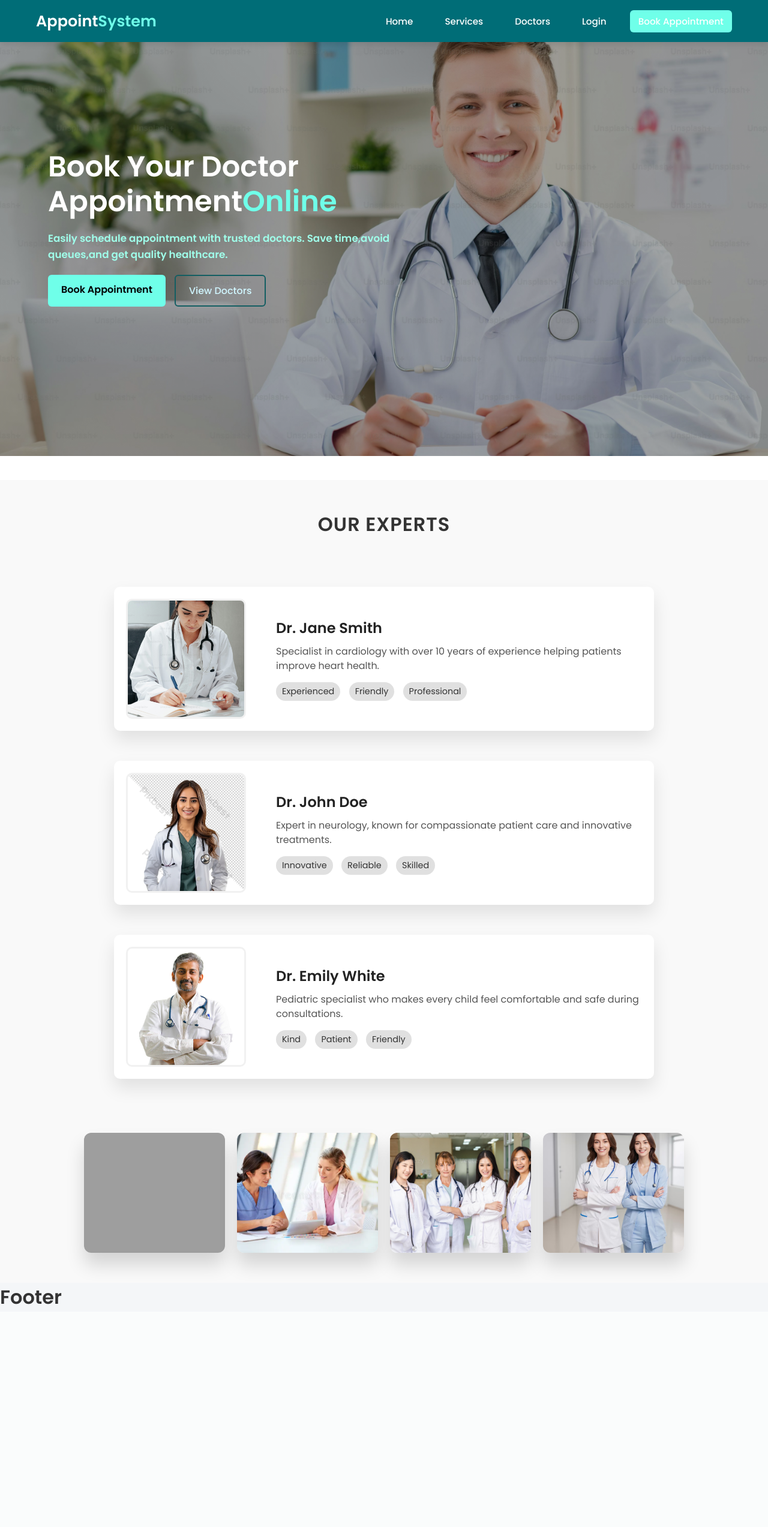
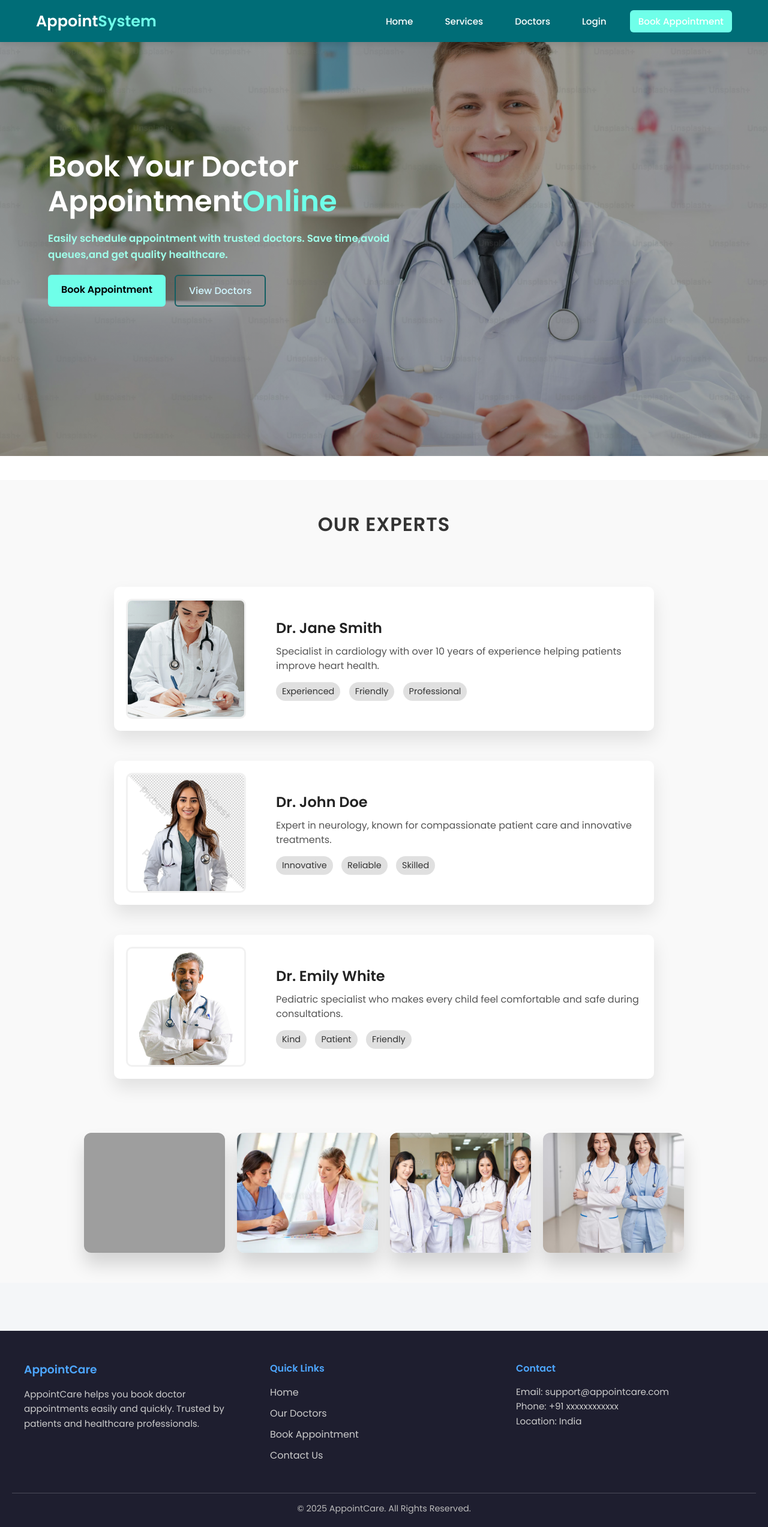
Before and after one commit to DivyaAhire11/AppointEase, a PHP site: page / in a window 1280 px wide. Shown: the whole page at 60% size. Before the commit the page ends 2174 px from the top, so only its background shows below. Run offline with PHP 8.4, Linux system fonts and the light colour scheme; grey boxes are pictures that could not be loaded.

Commit message:
Footer Added

```diff
--- a/Includes/footer.php
+++ b/Includes/footer.php
@@ -1 +1,33 @@
-<h1> Footer </h1>
+<footer class="footer">
+
+    <div class="footer-container">
+
+        <div class="footer-box">
+            <h3>AppointCare</h3>
+            <p>
+                AppointCare helps you book doctor appointments easily and quickly.
+                Trusted by patients and healthcare professionals.
+            </p>
+        </div>
+
+        <div class="footer-box">
+            <h4>Quick Links</h4>
+            <ul>
+                <li ><a href="#">Home</a></li>
+                <li ><a href="#">Our Doctors</a></li>
+                <li ><a href="#">Book Appointment</a></li>
+                <li ><a href="#">Contact Us</a></li>
+            </ul>
+        </div>
+
+         <div class="footer-box">
+            <h4>Contact</h4>
+            <p>Email: support@appointcare.com</p>
+            <p>Phone: +91 xxxxxxxxxxxx</p>
+            <p>Location: India</p>
+        </div>
+    </div>
+     <div class="footer-bottom">
+        <p>© 2025 AppointCare. All Rights Reserved.</p>
+    </div>
+</footer>
--- /dev/null
+++ b/Style/footer.css
@@ -0,0 +1,58 @@
+.footer {
+    background-color: #1e1e2f;
+    color: #fff;
+    padding: 50px 20px 20px;
+    margin-top: 80px;
+}
+.footer-container{
+      max-width: 1200px;
+    margin: auto;
+    display: grid;
+    grid-template-columns: repeat(3, 1fr);
+    gap: 30px;
+}
+.footer-box h3,
+.footer-box h4 {
+    margin-bottom: 15px;
+    color: #4da6ff;
+}
+.footer-box p {
+    font-size: 0.95rem;
+    line-height: 1.6;
+    color: #ccc;
+}
+
+.footer-box ul {
+    list-style: none;
+    padding: 0;
+}
+.footer-box ul li {
+    margin-bottom: 10px;
+}
+.footer-box ul li a {
+    color: #ccc;
+    text-decoration: none;
+    transition: color 0.3s;
+}
+.footer-box ul li a:hover {
+    color: #4da6ff;
+}
+/* Bottom line */
+.footer-bottom {
+    text-align: center;
+    margin-top: 40px;
+    padding-top: 15px;
+    border-top: 1px solid rgba(255,255,255,0.2);
+}
+.footer-bottom p {
+    font-size: 0.9rem;
+    color: #bbb;
+}
+
+/* Responsive */
+@media (max-width: 768px) {
+    .footer-container {
+        grid-template-columns: 1fr;
+        text-align: center;
+    }
+}
--- a/style.css
+++ b/style.css
@@ -5,6 +5,7 @@
 @import "Style/hero.css";
 @import "Style/responsive.css";
 @import "Style/page2.css";
+@import "Style/footer.css";
 
 * {
     margin: 0;
```
